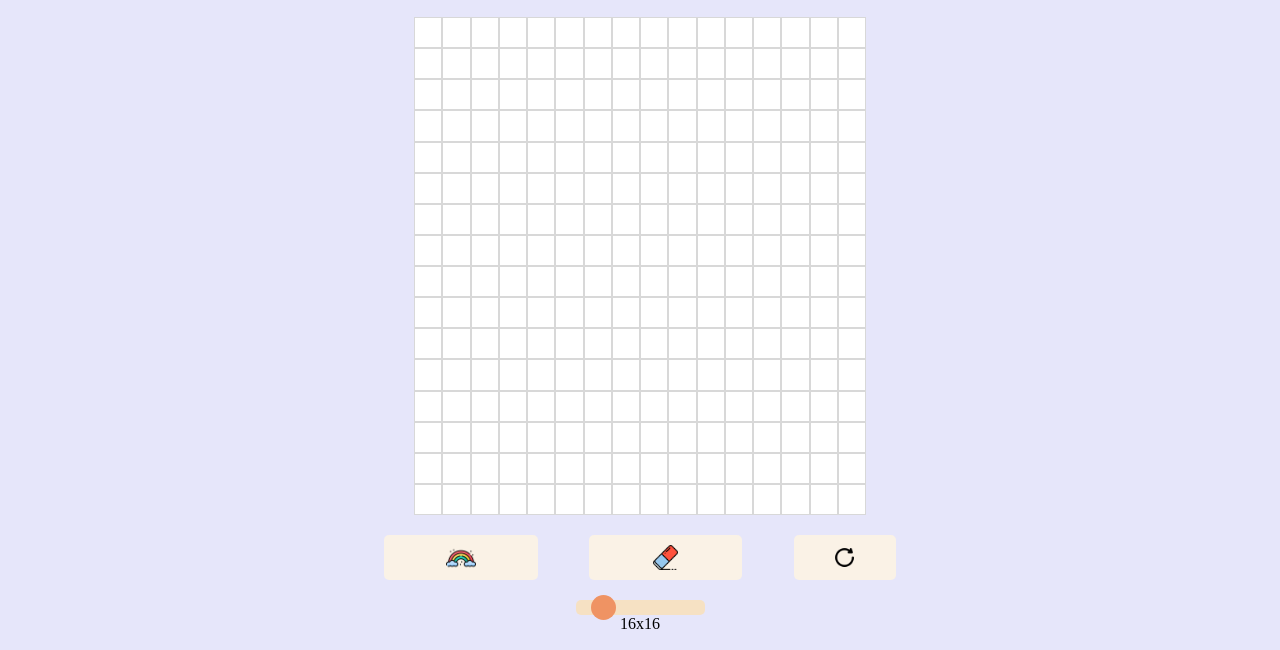
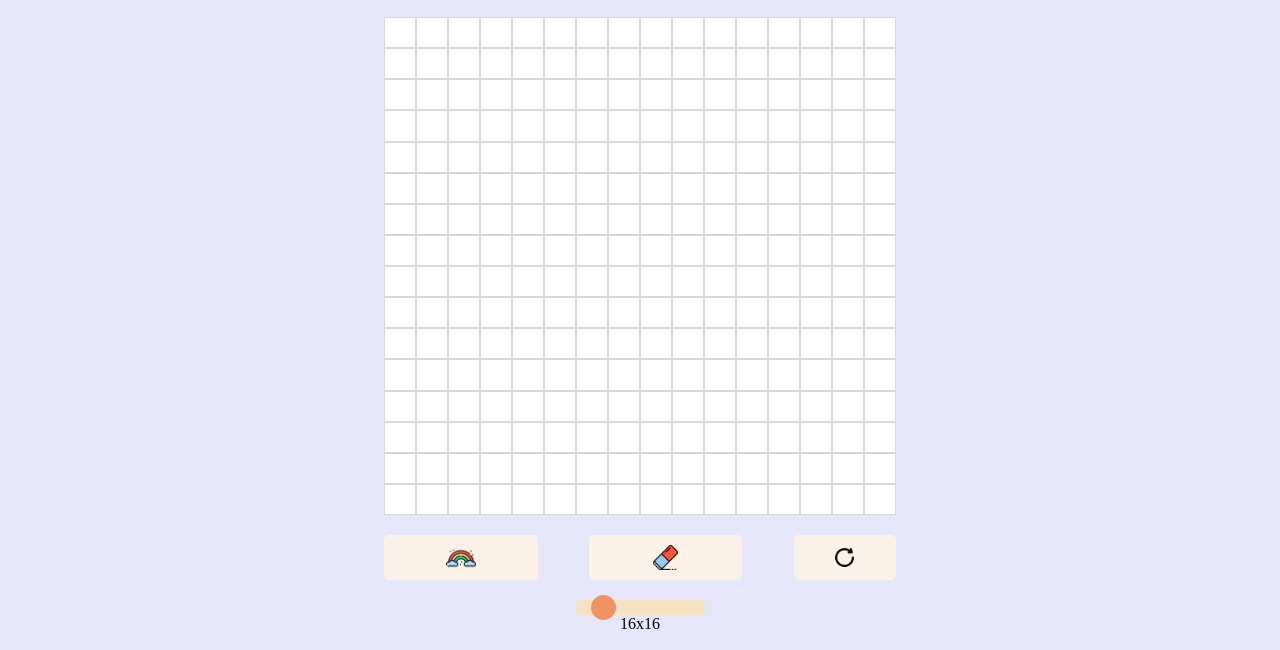
Before and after one commit to CelineRch/etch-a-sketch, a plain HTML site: page index.html in a window 1280 px wide. Shown: the part 78-728 px from the top of the page. Drawn offline with Linux system fonts and the light colour scheme.

Commit message:
Modify structure
Modify code structure and flexbox

```diff
--- a/script.js
+++ b/script.js
@@ -13,7 +13,6 @@ function init() {
         const cell = event.target.closest(".cell");
         if (cell) {
             hoverColor = rainbow ? randomizeColor() : startingColor;
-            console.log(randomizeColor())
             hoverColor = eraser ? "white" : hoverColor;
             cell.style.backgroundColor = hoverColor;
         }
--- a/style.css
+++ b/style.css
@@ -22,15 +22,22 @@ body {
 
 /* Grid */
 
-.container {
+.content {
     flex: 1;
+    display: flex;
+    flex-direction: column;
     width: 100%;
     max-width: 40vw;
     min-width: 300px;
+}
+
+.container {
+    flex: 1;
     padding: 20px;
     display: flex;
     flex-wrap: wrap;
     padding: 20px 30px;
+    min-height: 450px;
 }
 
 .cell {
```
